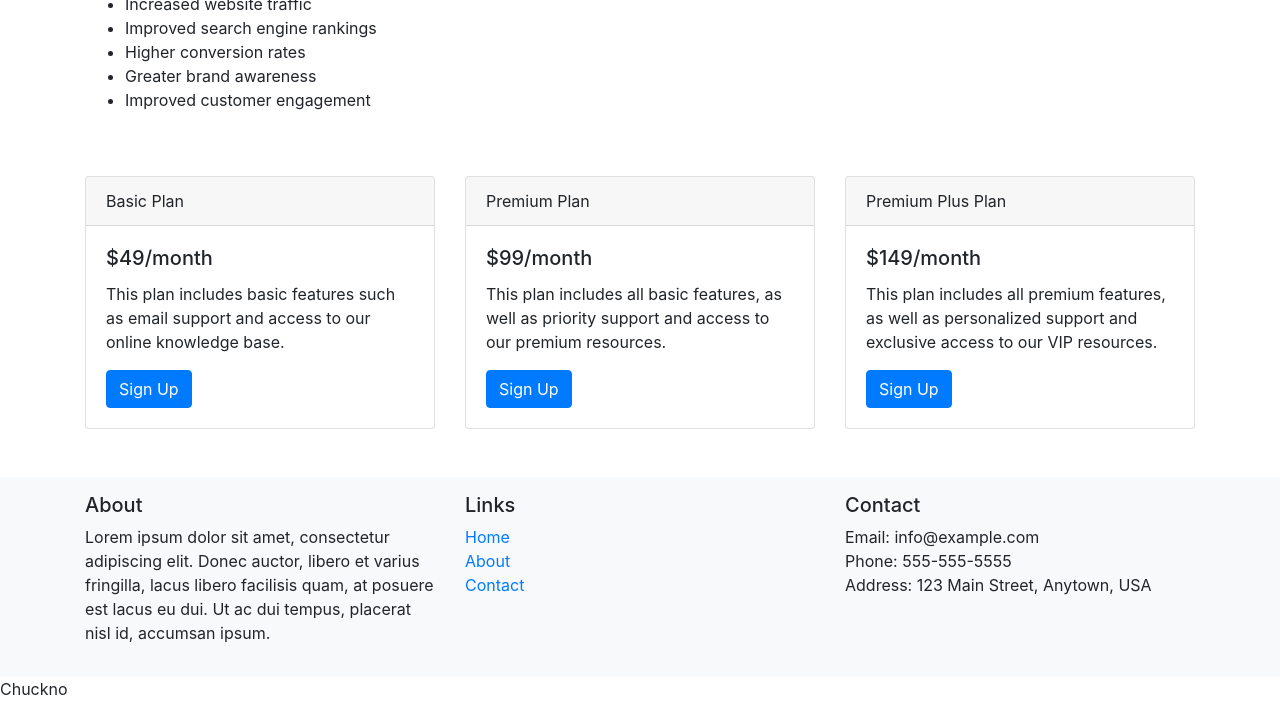
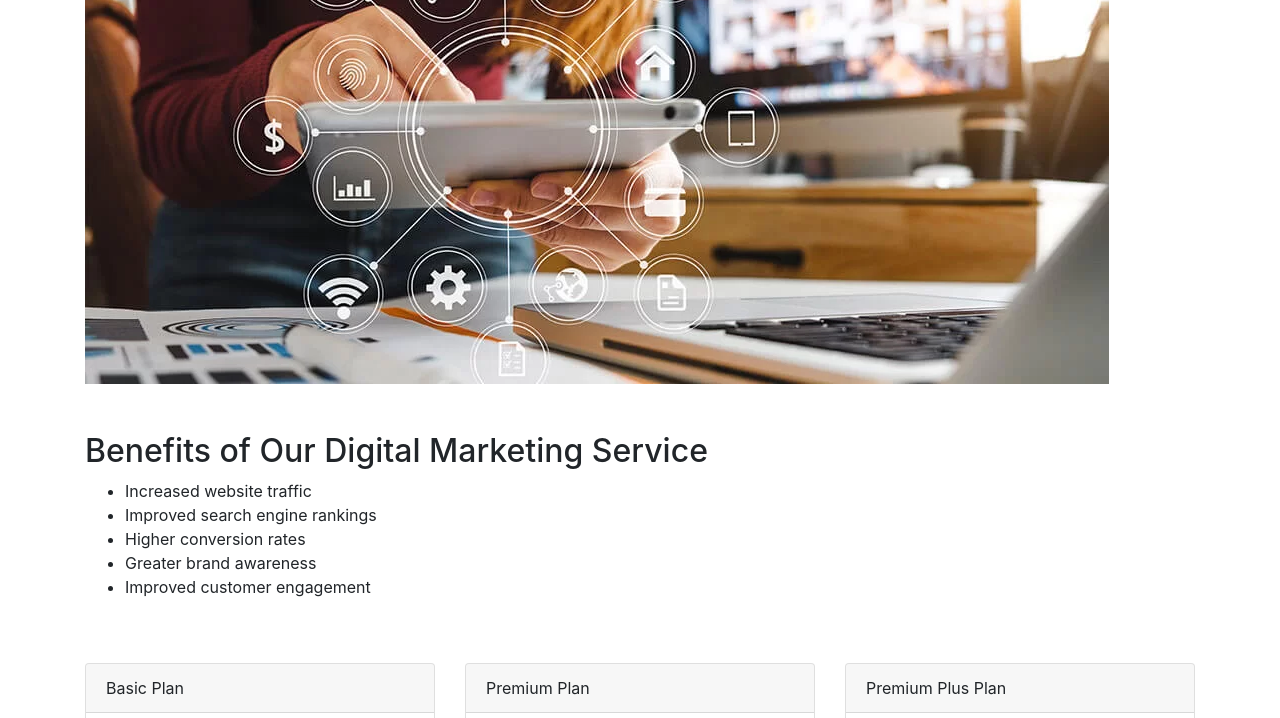
Before and after one commit to Gradyl123/MarketingPlus, a plain HTML site: page index.html in a window 1280 px wide. Shown: the part 382-1100 px from the top of the page. Drawn offline with nearby package versions, Linux system fonts and the light colour scheme; a script that the page names is missing.

Commit message:
Update index.html

```diff
--- a/index.html
+++ b/index.html
@@ -45,7 +45,7 @@
     <div class="container mt-5">
       <div class="row">
         <div class="col-md-12">
-          <img src="digital.webp" class="img-fluid" alt="Digital Marketing">
+          <img src="digital.jpg" class="img-fluid" alt="Digital Marketing">
         </div>
       </div>
     </div>
```
